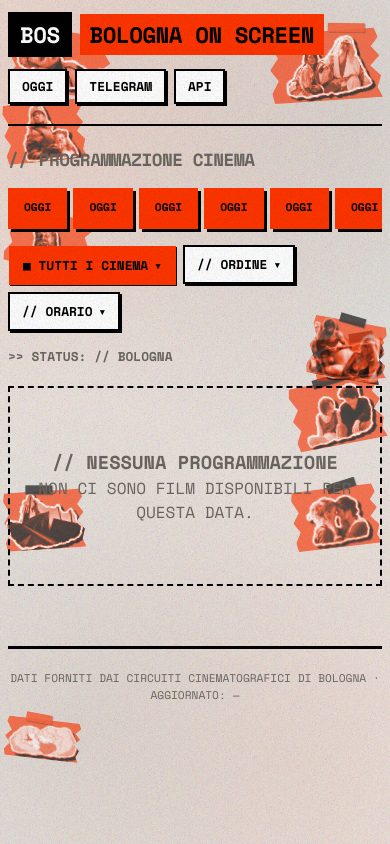
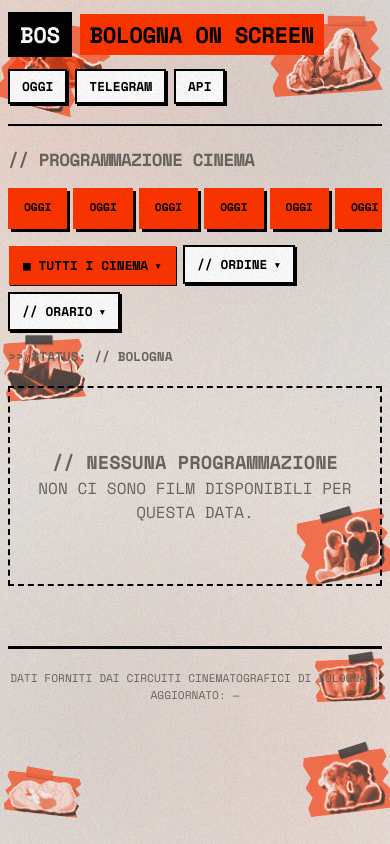
Before and after one commit to Priestomm/bologna-cinema-scraper, a FastAPI app: template web/templates/schedule.html in a window 390 px wide. Run offline with FastAPI, Linux system fonts and the light colour scheme; the template is opened without the code that fills it, so the values that code supplies are empty; parts of the project's set-up code (start-up, migrations or seed data) failed here and were passed over.

Commit message:
feat: sticker in due colonne senza sovrapposizioni + modalita' di modifica live
Gli sticker non sono piu' posizionati in assoluto ma impilati in due colonne
flex (sinistra/destra), cosi' non si sovrappongono. width/height sulle img
evitano lo scatto da lazy-loading. Con ?stickers=edit si trascinano,
ridimensionano e ruotano dal vivo, e un pannello mostra il CSS da copiare.
Applicate le posizioni scelte a mano per il desktop.

```diff
--- a/web/templates/schedule.html
+++ b/web/templates/schedule.html
@@ -666,9 +666,38 @@ body::after {
 /* === STICKERS === */
 /* Trattamento "fanzine": duotono nero/arancio (blend su .sticker-tint),
    bordo strappato (clip-path condiviso) e striscia di nastro (::after). */
+.sticker-layer {
+  position: absolute;
+  inset: 0;
+  overflow-x: visible;
+  overflow-y: clip;
+  z-index: 0;
+  pointer-events: none;
+}
+
+/* Due colonne (sinistra/destra) larghe 0 alle estremita' del body: gli sticker
+   sono in flusso verticale, quindi non possono sovrapporsi; il margine
+   negativo di ciascuno li fa sporgere oltre il bordo del body (il taglio
+   orizzontale e' lasciato a html, non al layer, cosi' su schermi piu' larghi
+   di 1400px gli sticker non vengono troncati a meta' sfondo). Se la pagina e'
+   piu' corta della colonna, i piu' in basso vengono tagliati in verticale. */
+.sticker-rail {
+  position: absolute;
+  top: 0;
+  bottom: 0;
+  width: 0;
+  display: flex;
+  flex-direction: column;
+  justify-content: space-between;
+  gap: 60px;
+  padding: 50px 0;
+}
+.sticker-rail-left { left: 0; align-items: flex-start; }
+.sticker-rail-right { right: 0; align-items: flex-end; padding-top: 80px; }
+
 .sticker {
-  position: absolute;
-  z-index: 0;
+  position: relative;
+  flex: none;
   pointer-events: none;
   opacity: 0.7;
   isolation: isolate;
@@ -681,6 +710,7 @@ body::after {
 
 .sticker img {
   width: 100%;
+  height: auto;
   display: block;
   filter: grayscale(1) contrast(1.2) brightness(1.05) drop-shadow(3px 3px 0px #000);
 }
@@ -703,97 +733,81 @@ body::after {
   box-shadow: 1px 1px 0px rgba(0, 0, 0, 0.35);
 }
 
-.sticker-neon {
-  top: 50px;
-  left: -300px;
-  width: 500px;
-  transform: rotate(8deg);
-}
+.sticker-neon { width: 500px; margin-left: -175.9px; margin-top: -6.6px; transform: rotate(8deg); }
 .sticker-neon::after { left: 15%; background: #000; transform: rotate(-8deg); }
 
-.sticker-ran {
-  top: 80px;
-  right: -100px;
-  width: 1000px;
-  transform: rotate(-5deg);
-}
+.sticker-aguirre { width: 538.1px; margin-left: -249.9px; margin-top: -749.5px; transform: rotate(-7deg); }
+.sticker-aguirre::after { left: 40%; background: #FF3500; transform: rotate(-4deg); }
+
+.sticker-lighthouse { width: 600px; margin-left: 1131.1px; margin-top: -347.7px; transform: rotate(15deg); }
+.sticker-lighthouse::after { left: 20%; background: #FF3500; transform: rotate(9deg); }
+
+.sticker-cabinet { width: 627.4px; margin-left: -200.8px; margin-top: -266.4px; transform: rotate(-5deg); }
+.sticker-cabinet::after { left: 30%; background: #000; transform: rotate(5deg); }
+
+.sticker-princess { width: 500px; margin-left: -165.1px; margin-top: -124.3px; transform: rotate(6deg); }
+.sticker-princess::after { left: 25%; background: #FF3500; transform: rotate(4deg); }
+
+.sticker-ran { width: 887px; margin-right: -98.8px; margin-top: -7.1px; transform: rotate(-5deg); }
 .sticker-ran::after { left: 55%; background: #FF3500; transform: rotate(6deg); }
 
-.sticker-rohmer {
-  top: 50%;
-  right: -170px;
-  width: 700px;
-  transform: rotate(-12deg);
-}
+.sticker-space { width: 560px; margin-right: -105.6px; margin-top: -516.2px; transform: rotate(-3deg); }
+.sticker-space::after { left: 50%; background: #000; transform: rotate(-6deg); }
+
+.sticker-rohmer { width: 716.9px; margin-right: 994.1px; margin-top: -652.6px; transform: rotate(-12deg); }
 .sticker-rohmer::after { left: 30%; background: #000; transform: rotate(-5deg); }
 
-.sticker-lighthouse {
-  top: 35%;
-  left: -200px;
-  width: 600px;
-  transform: rotate(15deg);
-}
-.sticker-lighthouse::after { left: 20%; background: #FF3500; transform: rotate(9deg); }
+.sticker-travolti { width: 480px; margin-right: -130.2px; margin-top: -121.7px; transform: rotate(9deg); }
+.sticker-travolti::after { left: 35%; background: #000; transform: rotate(7deg); }
 
-.sticker-portrait {
-  bottom: 15%;
-  right: -150px;
-  width: 550px;
-  transform: rotate(-8deg);
-}
+.sticker-portrait { width: 578.7px; margin-right: -145.2px; margin-top: -694.4px; transform: rotate(-8deg); }
 .sticker-portrait::after { left: 45%; background: #000; transform: rotate(-10deg); }
 
-.sticker-princess {
-  bottom: 10%;
-  left: -180px;
-  width: 500px;
-  transform: rotate(6deg);
+/* Modalita' di modifica (?stickers=edit): sticker trascinabili, vedi script in fondo */
+.sticker-edit .sticker-layer { z-index: 5; }
+.sticker-edit .sticker {
+  pointer-events: auto;
+  cursor: grab;
+  touch-action: none;
+  outline: 2px dashed #FF3500;
 }
-.sticker-princess::after { left: 25%; background: #FF3500; transform: rotate(4deg); }
-
-.sticker-space {
-  top: 40%;
-  right: -120px;
-  width: 450px;
-  transform: rotate(-3deg);
+.sticker-edit .sticker.dragging { cursor: grabbing; outline-color: #000; z-index: 2; }
+.sticker-editor {
+  position: fixed;
+  right: 10px;
+  bottom: 10px;
+  z-index: 10001;
+  width: min(360px, calc(100vw - 20px));
+  background: #fff;
+  border: 2px solid #000;
+  box-shadow: 3px 3px 0 #000;
+  padding: 10px;
+  font-size: 0.7rem;
 }
-.sticker-space::after { left: 50%; background: #000; transform: rotate(-6deg); }
-
-.sticker-aguirre {
-  top: 12%;
-  left: -260px;
-  width: 520px;
-  transform: rotate(-7deg);
+.sticker-editor p { margin-bottom: 6px; line-height: 1.4; }
+.sticker-editor textarea { width: 100%; height: 160px; font-size: 0.65rem; resize: vertical; }
+.sticker-editor button {
+  margin-top: 6px;
+  padding: 4px 10px;
+  font-weight: 700;
+  background: #FF3500;
+  border: 2px solid #000;
+  cursor: pointer;
 }
-.sticker-aguirre::after { left: 40%; background: #FF3500; transform: rotate(-4deg); }
-
-.sticker-travolti {
-  bottom: 35%;
-  right: -140px;
-  width: 480px;
-  transform: rotate(9deg);
-}
-.sticker-travolti::after { left: 35%; background: #000; transform: rotate(7deg); }
-
-.sticker-cabinet {
-  top: 58%;
-  left: -150px;
-  width: 460px;
-  transform: rotate(-5deg);
-}
-.sticker-cabinet::after { left: 30%; background: #000; transform: rotate(5deg); }
 
 @media (max-width: 768px) {
-  .sticker-neon { width: 100px; top: 30px; left: 10px; }
-  .sticker-ran { width: 110px; top: 30px; right: 10px; }
-  .sticker-rohmer { width: 90px; top: 45%; right: 2%; }
-  .sticker-lighthouse { width: 80px; top: 25%; left: 2%; }
-  .sticker-portrait { width: 85px; bottom: 35%; right: 3%; }
-  .sticker-princess { width: 75px; bottom: 10%; left: 5px; }
-  .sticker-space { width: 70px; top: 40%; right: 5px; }
-  .sticker-aguirre { width: 80px; top: 12%; left: 4px; }
-  .sticker-travolti { width: 75px; bottom: 55%; right: 6px; }
-  .sticker-cabinet { width: 80px; top: 58%; left: 4px; }
+  .sticker-rail { gap: 30px; padding: 30px 0; }
+  .sticker-rail-right { padding-top: 30px; }
+  .sticker-neon { width: 100px; margin-left: 10px; }
+  .sticker-aguirre { width: 80px; margin-left: 4px; }
+  .sticker-lighthouse { width: 80px; margin-left: 2%; }
+  .sticker-cabinet { width: 80px; margin-left: 4px; }
+  .sticker-princess { width: 75px; margin-left: 5px; }
+  .sticker-ran { width: 110px; margin-right: 10px; }
+  .sticker-space { width: 70px; margin-right: 5px; margin-top: 100px; }
+  .sticker-rohmer { width: 90px; margin-right: 2%; }
+  .sticker-travolti { width: 75px; margin-right: 6px; }
+  .sticker-portrait { width: 85px; margin-right: 3%; }
 
   .sticker::after {
     height: 9px;
@@ -1178,17 +1192,115 @@ body::after {
 })();
 </script>
 
-<!-- STICKERS (fissi allo sfondo) -->
-<div class="sticker sticker-neon"><img src="/static/stickers/neon.webp" alt="" loading="lazy" decoding="async" aria-hidden="true"><div class="sticker-tint"></div></div>
-<div class="sticker sticker-ran"><img src="/static/stickers/ran.webp" alt="" loading="lazy" decoding="async" aria-hidden="true"><div class="sticker-tint"></div></div>
-<div class="sticker sticker-rohmer"><img src="/static/stickers/rohmer.webp" alt="" loading="lazy" decoding="async" aria-hidden="true"><div class="sticker-tint"></div></div>
-<div class="sticker sticker-lighthouse"><img src="/static/stickers/lighthouse.webp" alt="" loading="lazy" decoding="async" aria-hidden="true"><div class="sticker-tint"></div></div>
-<div class="sticker sticker-portrait"><img src="/static/stickers/portrait.webp" alt="" loading="lazy" decoding="async" aria-hidden="true"><div class="sticker-tint"></div></div>
-<div class="sticker sticker-princess"><img src="/static/stickers/princess.webp" alt="" loading="lazy" decoding="async" aria-hidden="true"><div class="sticker-tint"></div></div>
-<div class="sticker sticker-space"><img src="/static/stickers/space.webp" alt="" loading="lazy" decoding="async" aria-hidden="true"><div class="sticker-tint"></div></div>
-<div class="sticker sticker-aguirre"><img src="/static/stickers/aguirre.webp" alt="" loading="lazy" decoding="async" aria-hidden="true"><div class="sticker-tint"></div></div>
-<div class="sticker sticker-travolti"><img src="/static/stickers/travolti.webp" alt="" loading="lazy" decoding="async" aria-hidden="true"><div class="sticker-tint"></div></div>
-<div class="sticker sticker-cabinet"><img src="/static/stickers/cabinet.webp" alt="" loading="lazy" decoding="async" aria-hidden="true"><div class="sticker-tint"></div></div>
+<!-- STICKERS (fissi allo sfondo, in due colonne senza sovrapposizioni) -->
+<div class="sticker-layer">
+<div class="sticker-rail sticker-rail-left">
+<div class="sticker sticker-neon"><img src="/static/stickers/neon.webp" width="625" height="399" alt="" loading="lazy" decoding="async" aria-hidden="true"><div class="sticker-tint"></div></div>
+<div class="sticker sticker-aguirre"><img src="/static/stickers/aguirre.webp" width="1434" height="1097" alt="" loading="lazy" decoding="async" aria-hidden="true"><div class="sticker-tint"></div></div>
+<div class="sticker sticker-lighthouse"><img src="/static/stickers/lighthouse.webp" width="1435" height="1096" alt="" loading="lazy" decoding="async" aria-hidden="true"><div class="sticker-tint"></div></div>
+<div class="sticker sticker-cabinet"><img src="/static/stickers/cabinet.webp" width="576" height="433" alt="" loading="lazy" decoding="async" aria-hidden="true"><div class="sticker-tint"></div></div>
+<div class="sticker sticker-princess"><img src="/static/stickers/princess.webp" width="680" height="367" alt="" loading="lazy" decoding="async" aria-hidden="true"><div class="sticker-tint"></div></div>
+</div>
+<div class="sticker-rail sticker-rail-right">
+<div class="sticker sticker-ran"><img src="/static/stickers/ran.webp" width="1554" height="1012" alt="" loading="lazy" decoding="async" aria-hidden="true"><div class="sticker-tint"></div></div>
+<div class="sticker sticker-space"><img src="/static/stickers/space.webp" width="641" height="389" alt="" loading="lazy" decoding="async" aria-hidden="true"><div class="sticker-tint"></div></div>
+<div class="sticker sticker-rohmer"><img src="/static/stickers/rohmer.webp" width="584" height="427" alt="" loading="lazy" decoding="async" aria-hidden="true"><div class="sticker-tint"></div></div>
+<div class="sticker sticker-travolti"><img src="/static/stickers/travolti.webp" width="1405" height="1119" alt="" loading="lazy" decoding="async" aria-hidden="true"><div class="sticker-tint"></div></div>
+<div class="sticker sticker-portrait"><img src="/static/stickers/portrait.webp" width="1474" height="1067" alt="" loading="lazy" decoding="async" aria-hidden="true"><div class="sticker-tint"></div></div>
+</div>
+</div>
+
+<script>
+(function() {
+  if (new URLSearchParams(location.search).get('stickers') !== 'edit') return;
+  document.body.classList.add('sticker-edit');
+
+  var stickers = Array.prototype.slice.call(document.querySelectorAll('.sticker'));
+  var state = new Map();
+
+  function name(el) {
+    return Array.prototype.find.call(el.classList, function(c) { return c.indexOf('sticker-') === 0 && c !== 'sticker-tint'; });
+  }
+  function isLeft(el) { return el.parentElement.classList.contains('sticker-rail-left'); }
+
+  stickers.forEach(function(el) {
+    var cs = getComputedStyle(el);
+    var m = new DOMMatrixReadOnly(cs.transform);
+    state.set(el, {
+      w: parseFloat(cs.width),
+      h: isLeft(el) ? parseFloat(cs.marginLeft) : parseFloat(cs.marginRight),
+      t: parseFloat(cs.marginTop) || 0,
+      r: Math.round(Math.atan2(m.b, m.a) * 180 / Math.PI * 10) / 10
+    });
+  });
+
+  var box = document.createElement('div');
+  box.className = 'sticker-editor';
+  box.innerHTML = '<p><b>EDIT STICKER</b> — trascina: sposta (x = sporgenza, y = spazio sopra). Rotella: dimensione. Shift+rotella: rotazione.</p>' +
+    '<textarea readonly></textarea><button type="button">Copia CSS</button>';
+  document.body.appendChild(box);
+  var out = box.querySelector('textarea');
+
+  function r(n) { return Math.round(n * 10) / 10; }
+
+  function render() {
+    var mobile = window.matchMedia('(max-width: 768px)').matches;
+    var lines = stickers.map(function(el) {
+      var st = state.get(el);
+      var side = isLeft(el) ? 'margin-left' : 'margin-right';
+      var top = Math.abs(st.t) > 0.5 ? ' margin-top: ' + r(st.t) + 'px;' : '';
+      return '.' + name(el) + ' { width: ' + r(st.w) + 'px; ' + side + ': ' + r(st.h) + 'px;' + top + ' transform: rotate(' + st.r + 'deg); }';
+    });
+    out.value = (mobile ? '/* valori MOBILE (<=768px): vanno dentro @media (max-width: 768px), senza transform */\n' : '/* valori DESKTOP */\n') + lines.join('\n');
+  }
+
+  function apply(el) {
+    var st = state.get(el);
+    el.style.width = st.w + 'px';
+    el.style[isLeft(el) ? 'marginLeft' : 'marginRight'] = st.h + 'px';
+    el.style.marginTop = st.t + 'px';
+    el.style.transform = 'rotate(' + st.r + 'deg)';
+    render();
+  }
+
+  stickers.forEach(function(el) {
+    var drag = null;
+    el.addEventListener('pointerdown', function(e) {
+      var st = state.get(el);
+      drag = { x: e.clientX, y: e.clientY, h: st.h, t: st.t };
+      el.setPointerCapture(e.pointerId);
+      el.classList.add('dragging');
+      e.preventDefault();
+    });
+    el.addEventListener('pointermove', function(e) {
+      if (!drag) return;
+      var st = state.get(el);
+      var dx = e.clientX - drag.x;
+      st.h = drag.h + (isLeft(el) ? dx : -dx);
+      st.t = drag.t + (e.clientY - drag.y);
+      apply(el);
+    });
+    function end() { drag = null; el.classList.remove('dragging'); }
+    el.addEventListener('pointerup', end);
+    el.addEventListener('pointercancel', end);
+    el.addEventListener('wheel', function(e) {
+      e.preventDefault();
+      var st = state.get(el);
+      var d = e.deltaY || e.deltaX;
+      if (e.shiftKey) st.r = r(st.r - d * 0.05);
+      else st.w = Math.max(40, st.w * (1 - d * 0.001));
+      apply(el);
+    }, { passive: false });
+  });
+
+  box.querySelector('button').addEventListener('click', function() {
+    out.select();
+    if (navigator.clipboard) navigator.clipboard.writeText(out.value).catch(function() {});
+  });
+
+  render();
+})();
+</script>
 
 </body>
 </html>
```
